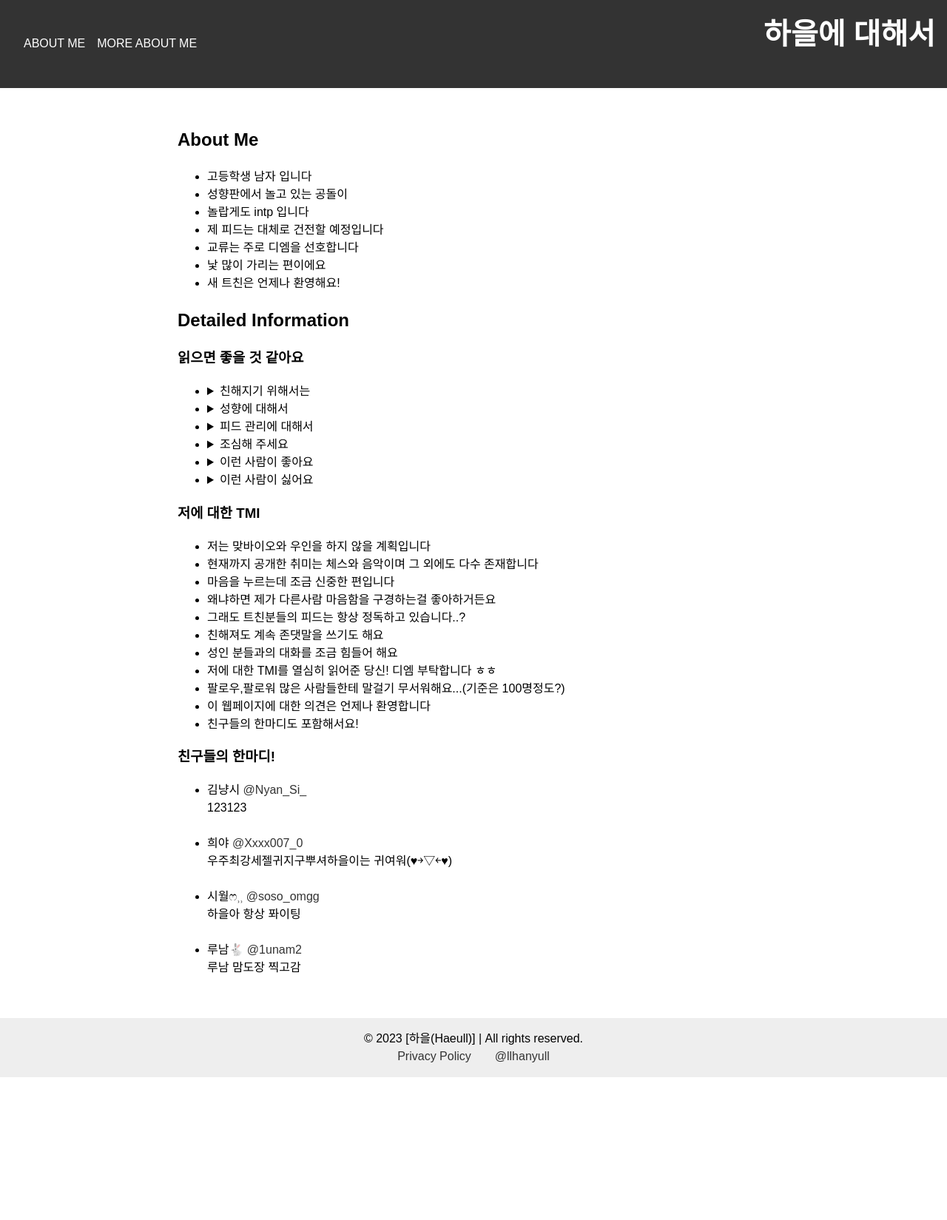
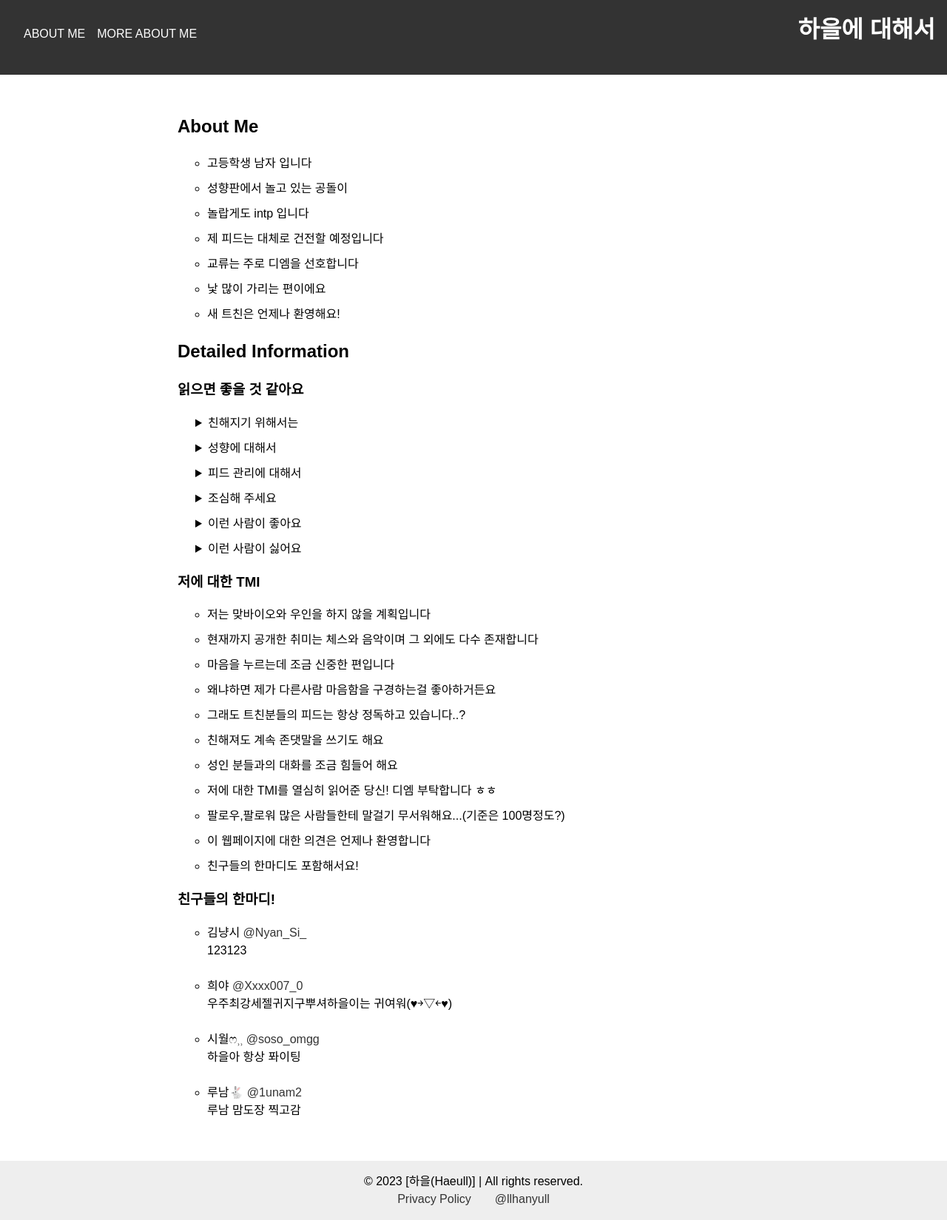
Before and after one commit to Haeull/About.Haeull, a PHP site: page / in a window 1280 px wide. Shown: the whole page at 74% size. Before the commit the page ends 1456 px from the top, so only its background shows below. Run offline with PHP 8.4, Linux system fonts and the light colour scheme.

Commit message:
Update style.css

```diff
--- a/style.css
+++ b/style.css
@@ -11,6 +11,20 @@ a {
     color: #333;
     text-decoration: none;
 }
+
+a:hover {
+    color: deepskyblue;
+}
+
+
+ul {
+    list-style-type: circle; /* remove default list-style */
+}
+
+li {
+    margin-bottom: 10px; /* add margin between items */
+}
+
 
 /* Header Styles */
 header {
@@ -52,8 +66,13 @@ main {
 }
 
 h1 {
-    font-size: 2.5rem;
+    font-size: 2rem;
     margin-top: 0;
+}
+
+li.details {
+    margin-left: -16px;
+    list-style: none;
 }
 
 p {
```
